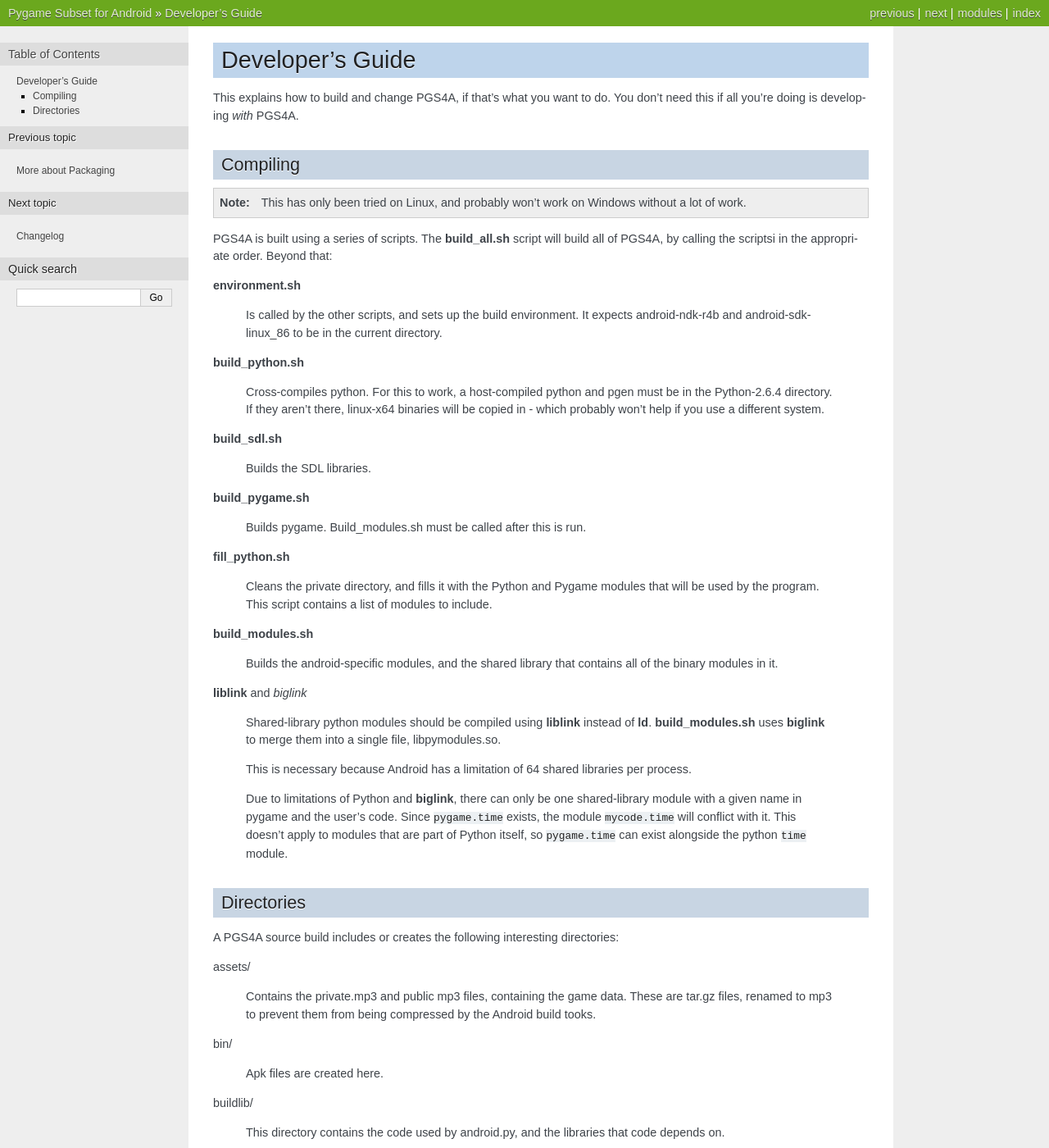
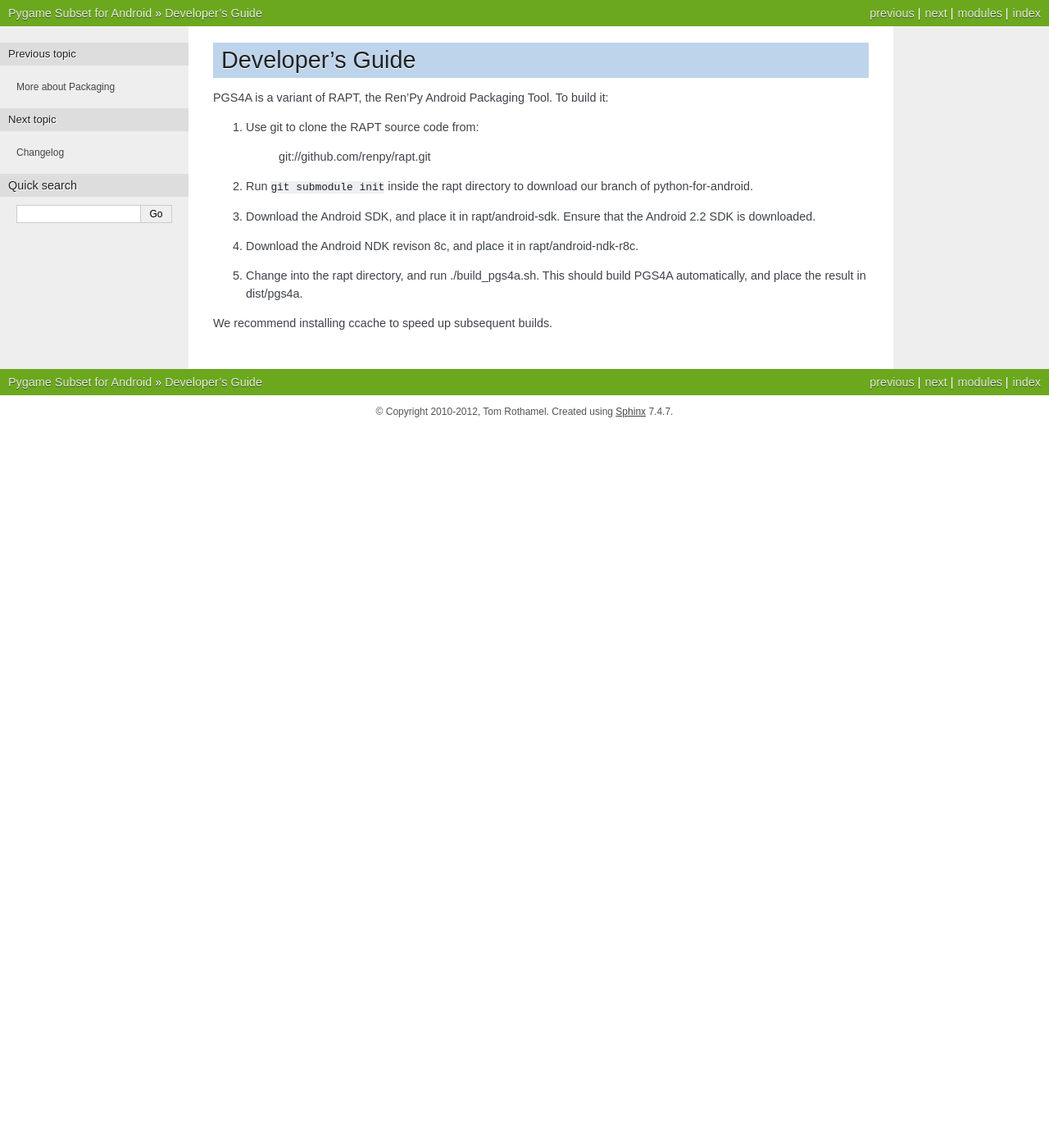
Before and after one commit to renpy/rapt, a Sphinx documentation site: the page built from doc/developing.rst, in a window 1280 px wide and 1400 px high. Shown: the whole window at 82% size. Built offline with Sphinx 7.4.7, drawn with Linux system fonts in a browser that asks for light colours; some of the changed text lies outside the part shown.

Commit message:
Doc updates.

```diff
--- a/doc/api.rst
+++ b/doc/api.rst
@@ -79,7 +79,7 @@
     Returns a read-only file-like object that can access an asset.
 
 
-android_mixer
+android.mixer
 -------------
 
 .. module:: android.mixer
--- a/doc/developing.rst
+++ b/doc/developing.rst
@@ -2,137 +2,21 @@
 Developer's Guide
 =================
 
-This explains how to build and change PGS4A, if that's what you want
-to do. You don't need this if all you're doing is developing *with*
-PGS4A.
+|PGS4A| is a variant of RAPT, the Ren'Py Android Packaging Tool. To build it:
 
-Compiling
-=========
+1. Use git to clone the RAPT source code from:
 
-.. note::
+    git://github.com/renpy/rapt.git
 
-    This has only been tried on Linux, and probably won't work on
-    Windows without a lot of work.
+2. Run ``git submodule init`` inside the rapt directory to download
+   our branch of python-for-android.
 
-PGS4A is built using a series of scripts. The :program:`build_all.sh`
-script will build all of PGS4A, by calling the scriptsi in the
-appropriate order. Beyond that:
+3. Download the Android SDK, and place it in rapt/android-sdk. Ensure that the
+   Android 2.2 SDK is downloaded.
 
-:program:`environment.sh`
+4. Download the Android NDK revison 8c, and place it in rapt/android-ndk-r8c.
 
-    Is called by the other scripts, and sets up the build
-    environment. It expects android-ndk-r4b and android-sdk-linux_86
-    to be in the current directory.
+5. Change into the rapt directory, and run ./build_pgs4a.sh. This should build
+   |PGS4A| automatically, and place the result in dist/pgs4a.
 
-:program:`build_python.sh`
-
-    Cross-compiles python. For this to work, a host-compiled python
-    and pgen must be in the Python-2.6.4 directory. If they aren't
-    there, linux-x64 binaries will be copied in - which probably won't
-    help if you use a different system.
-
-:program:`build_sdl.sh`
-
-    Builds the SDL libraries.
-
-:program:`build_pygame.sh`
-
-    Builds pygame. Build_modules.sh must be called after this is run.
-
-:program:`fill_python.sh`
-
-    Cleans the private directory, and fills it with the Python and Pygame
-    modules that will be used by the program. This script contains a
-    list of modules to include.
-
-:program:`build_modules.sh`
-
-    Builds the android-specific modules, and the shared library that
-    contains all of the binary modules in it.
-
-:program:`liblink` and `biglink`
-
-    Shared-library python modules should be compiled using
-    :program:`liblink` instead of :program:`ld`.
-    :program:`build_modules.sh` uses :program:`biglink` to merge them into a
-    single file, libpymodules.so.
-
-    This is necessary because Android has a limitation of 64 shared
-    libraries per process.
-
-    Due to limitations of Python and :program:`biglink`, there can
-    only be one shared-library module with a given name in pygame and
-    the user's code. Since ``pygame.time`` exists, the module ``mycode.time``
-    will conflict with it. This doesn't apply to modules that are part
-    of Python itself, so ``pygame.time`` can exist alongside the python
-    ``time`` module.
-
-
-Directories
-===========
-
-A PGS4A source build includes or creates the following interesting
-directories:
-
-assets/
-
-    Contains the private.mp3 and public mp3 files, containing the game
-    data. These are tar.gz files, renamed to mp3 to prevent them from
-    being compressed by the Android build tooks.
-
-bin/
-
-    Apk files are created here.
-
-buildlib/
-
-    This directory contains the code used by android.py, and the libraries
-    that code depends on.
-
-doc/
-
-    Contains the sphinx source for this documentation.
-
-jni/
-
-    Contains the source and build scripts for an NDK build of the
-    SDL libraries. jni/application/src/start.pyx is the Cython
-    file that's used to bootstrap Python.
-
-private/
-
-    This is where the files installed to the private areas of the
-    android device live.
-
-pygame-1.9.1release/
-
-    The pygame source code.
-
-Python-2.7.1/
-
-    The python source code.
-
-python-install/
-
-    Where the cross-compiled Python is installed to after it is built.
-
-res/
-
-    Android resources.
-
-runtimelib/
-
-    Source code for Python modules that are installed to the device.
-
-sdl/
-
-    Source code for SDL. (We use SDL-1.2).
-
-src/
-
-    Java source code.
-
-templates/
-
-    This directory contains templates that are used to generate
-    control files, and the default icons and presplash screens.
+We recommend installing ccache to speed up subsequent builds.
--- a/doc/writing.rst
+++ b/doc/writing.rst
@@ -170,7 +170,7 @@
 
 Although not used here, a big difference between the Pygame Subset and
 Pygame is the handling of sound and music. In Pygame Subset, sound
-playback is handled by the :mod:`android_mixer` module.
+playback is handled by the :mod:`android.mixer` module.
 
 
 Hardware Support
```
Also changed, not shown: doc/android-packaging.rst (+26 -0 lines), doc/changelog.rst (+19 -0 lines), 1 other file.
